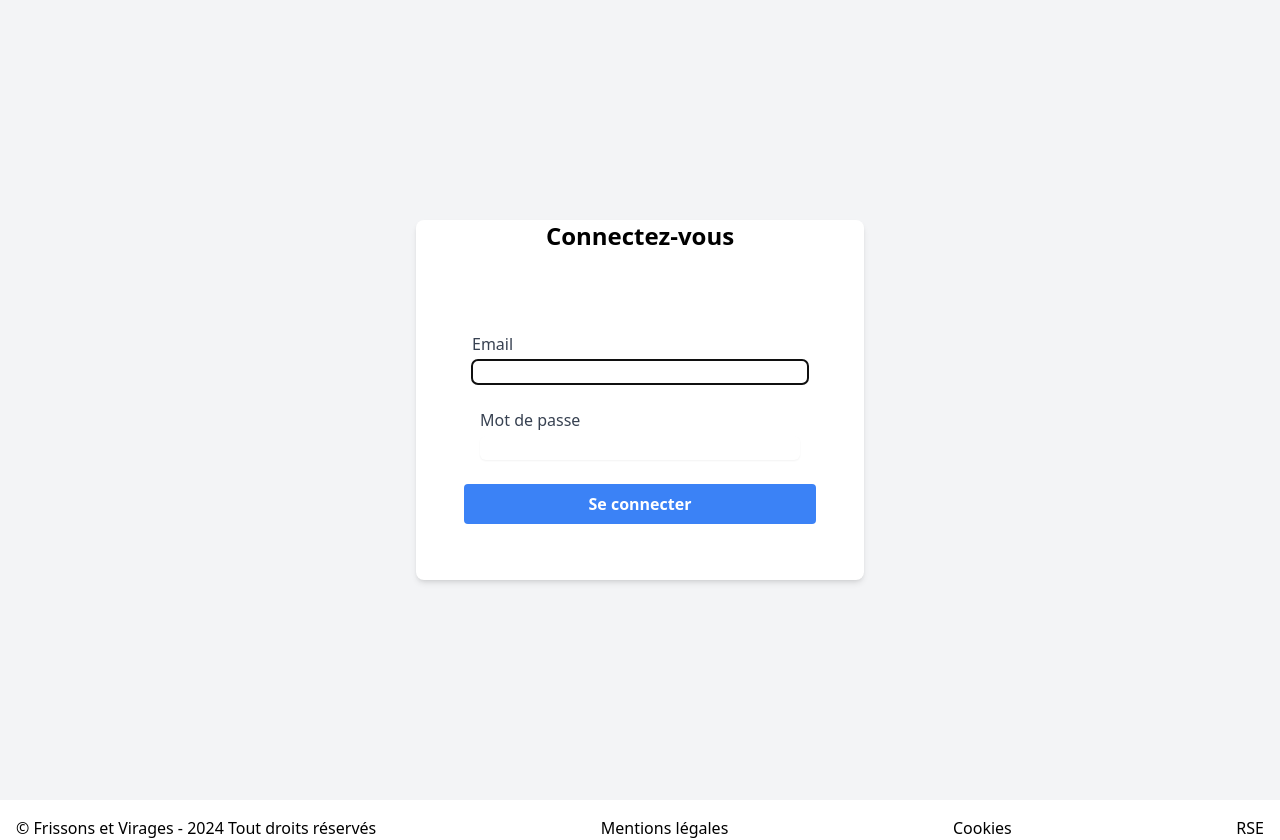
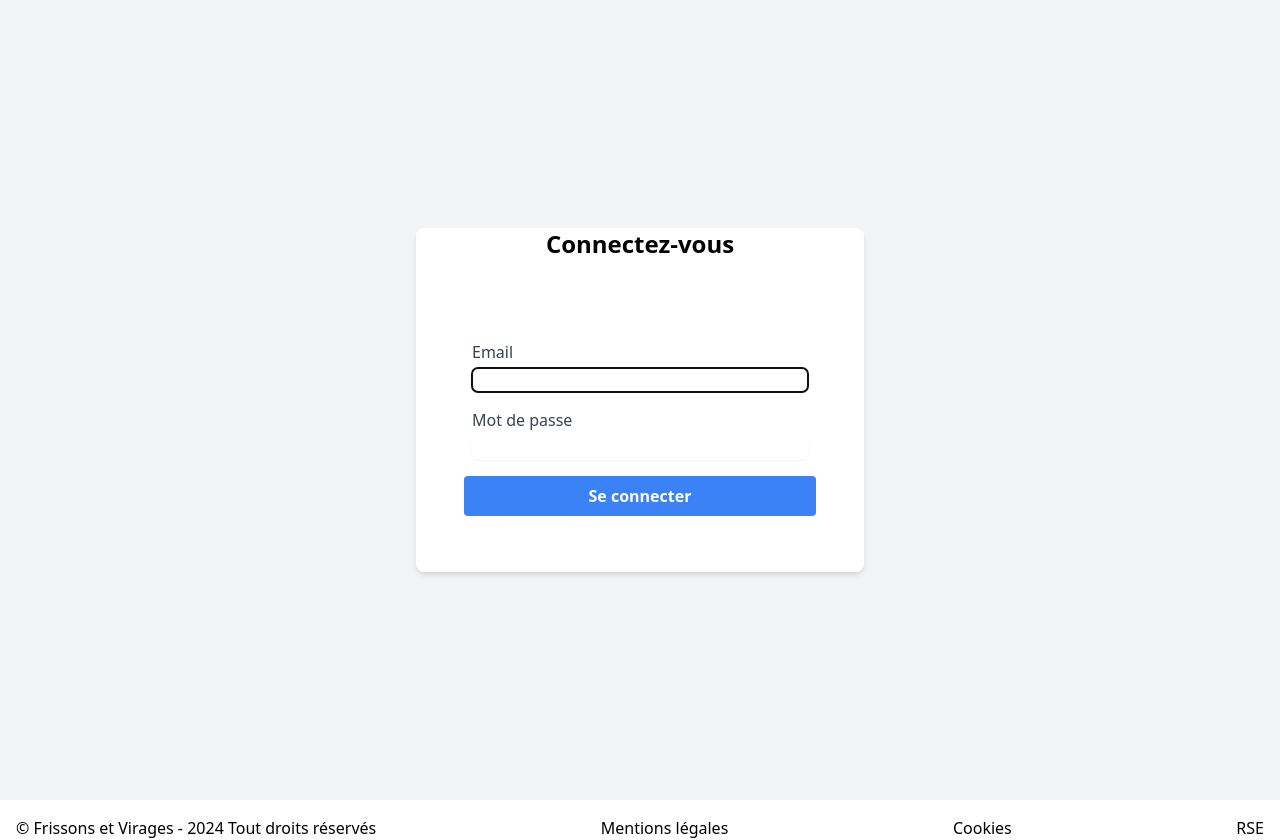
Before and after one commit to Papyquirush/Frissons-Virages, a Symfony app: template templates/security/login.html.twig in a window 1280 px wide. Shown: the part 96-936 px from the top of the page. Run offline with Twig, Linux system fonts and the light colour scheme; the template is opened without the code that fills it, so the values that code supplies are empty; style sheets or scripts are compiled from the project's sources; some libraries are stand-ins or nearby versions.

Commit message:
fix login

```diff
--- a/templates/security/login.html.twig
+++ b/templates/security/login.html.twig
@@ -24,7 +24,7 @@
                     <input type="email" value="{{ last_username }}" name="_username" id="username" class="form-input mt-1 block w-full rounded-md border-gray-300 shadow-sm" autocomplete="email" required autofocus>
                 </div>
 
-                <div class="m-6">
+                <div class="m-4">
                     <label for="password" class="block text-gray-700">Mot de passe</label>
                     <input type="password" name="_password" id="password" class="form-input mt-1 block w-full rounded-md border-gray-300 shadow-sm" autocomplete="current-password" required>
                 </div>
```
